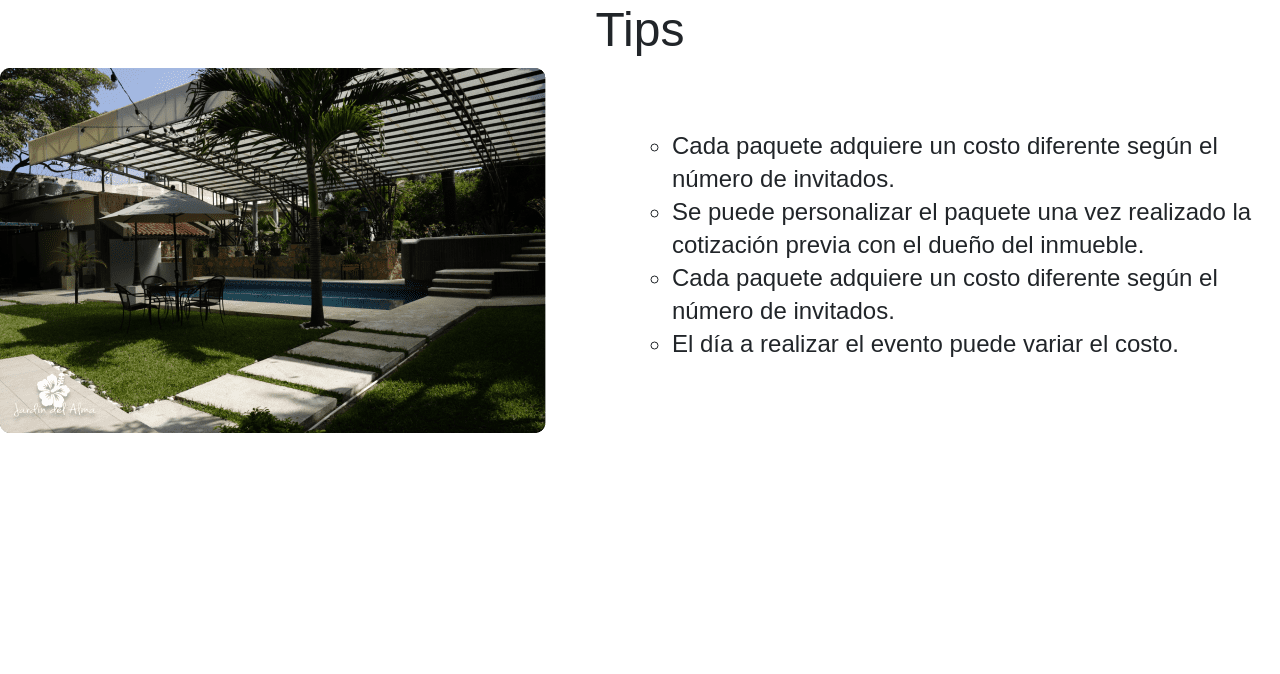
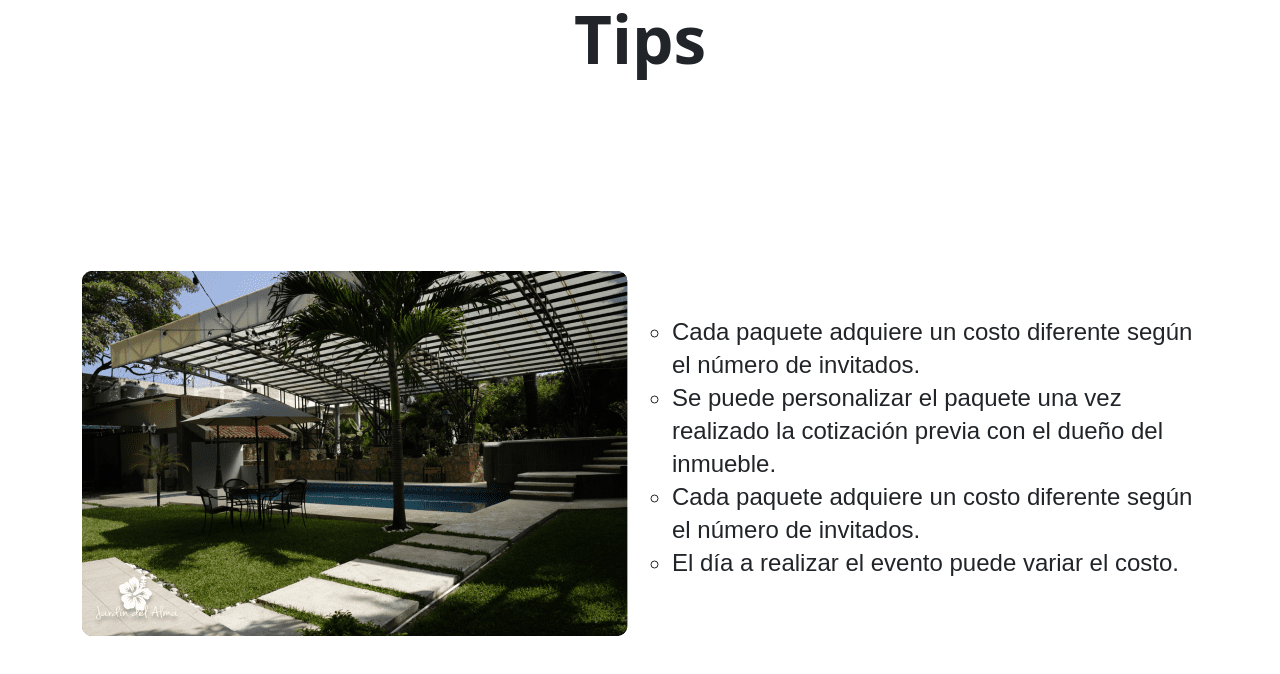
Before and after one commit to VeroVelas/JardinDelAlma, a React (Vite) app: page /seccion2 in a window 1280 px wide. Shown: the top 674 px of the page. Built offline with nearby package versions, Linux system fonts and the light colour scheme.

Commit message:
[FIX] section 2

```diff
--- a/src/assets/styles/Section2.css
+++ b/src/assets/styles/Section2.css
@@ -1,6 +1,4 @@
-*{
-    box-sizing: border-box;
-}
+
 .body{
     padding: 0 0%;
 }
@@ -37,3 +35,7 @@
         width: 100%;
     }
 }
+.contenedorSection2{
+    margin-top: 10%;
+    margin-bottom: 20%;
+}
--- a/src/components/moleculas/Section2.jsx
+++ b/src/components/moleculas/Section2.jsx
@@ -7,14 +7,14 @@ import "../../assets/styles/Section2.css";
 function Section2() {
     return (
     <>
-        <div className="body">
-            <div className="containerTitulo">
-                <Title2> Tips</Title2>
-                </div>
-                <div className="containerPadre2">
-                    <div className="containerImg2">
-                        <img src={ImgSection2} alt="Imagen dos" />
+     <h1 data-aos="fade-up" className="tituloCards">Tips</h1>
+     <section id="about" className="contenedorSection2 about">
+            <div className="container aos-init aos-animate" data-aos="fade-up">
+                <div className="row gx-0">
+                    <div className="col-lg-6 d-flex align-items-center aos-init aos-animate" data-aos="zoom-out" data-aos-delay="200">
+                        <img src={ImgSection2} className="img-fluid" alt=""/>
                     </div>
+                    <div className="col-lg-6 d-flex flex-column justify-content-center aos-init aos-animate" data-aos="fade-up" data-aos-delay="200">
                     <div className="containerText">
                         <Paragraph>
                                  <ul>
@@ -25,8 +25,10 @@ function Section2() {
                                 </ul>
                         </Paragraph>
                     </div>
+                    </div>
                 </div>
-        </div>
+            </div>
+        </section>
     </>
     );
 }
```
